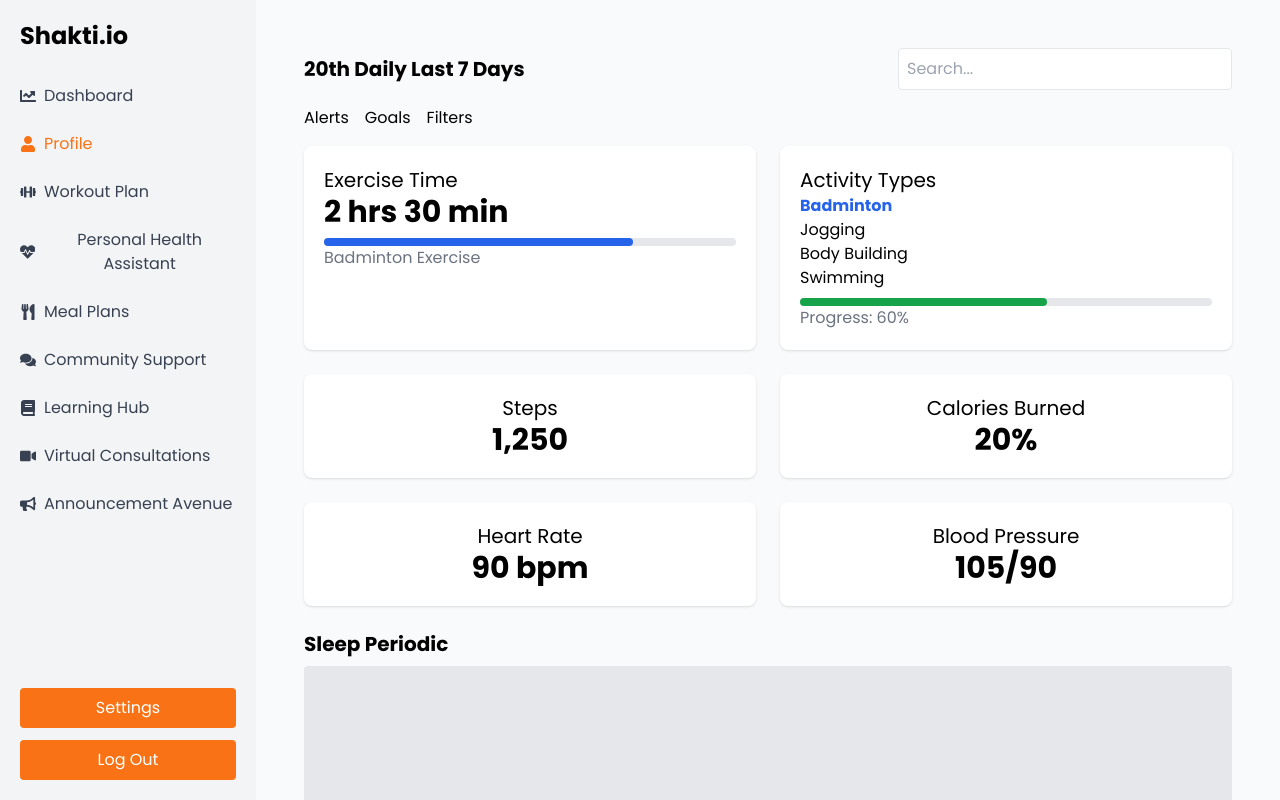
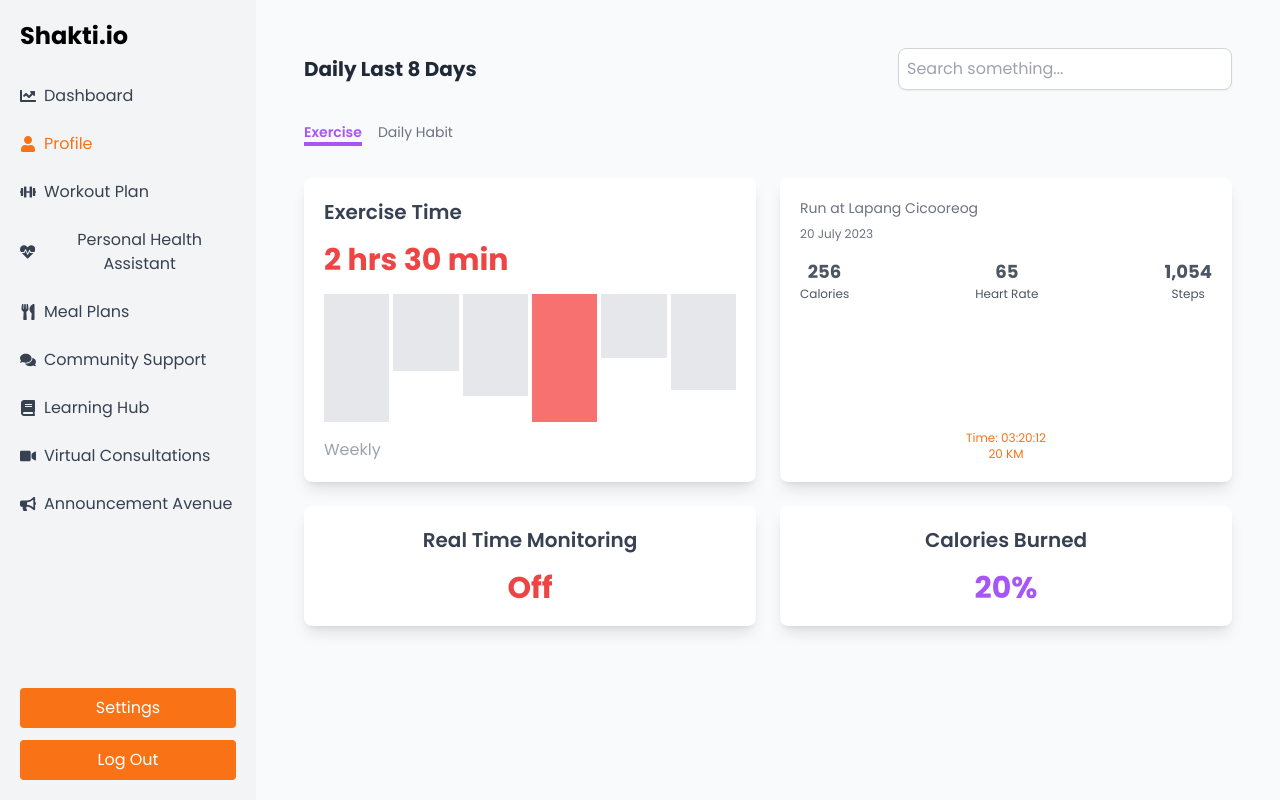
Before and after one commit to Adnan-The-Coder/web-app-full-stack-ai-integrated-fitness, a Next.js app: page /Dashboard in a window 1280 px wide. Both pictures are taken after a click on the button "Dashboard". Shown: the top 800 px of the page. Built offline with nearby package versions, Linux system fonts and the light colour scheme; no server answers.

Commit message:
feat: Modify design of Dashboard with interactive elements

```diff
--- a/components/DashboardContents/Dashboard.Content.tsx
+++ b/components/DashboardContents/Dashboard.Content.tsx
@@ -1,93 +1,148 @@
-import React from 'react';
+import React, { useState } from 'react';
 
-const DashboardContent = () => (
-  <section className="p-6">
+const DashboardContent = () => {
+  const [activeTab, setActiveTab] = useState('Exercise');
+
+  return (
+    <section className="p-6 bg-gray-50 min-h-screen">
       {/* Date Indicator and Search Bar */}
-    <div className="flex justify-between items-center mb-4">
-      <div className="text-xl font-bold">20th Daily Last 7 Days</div>
+      <div className="flex justify-between items-center mb-8">
+        <div className="text-xl font-bold text-gray-800">Daily Last 8 Days</div>
         <input
           type="text"
-        placeholder="Search..."
-        className="border p-2 rounded"
+          placeholder="Search something..."
+          className="border border-gray-300 p-2 rounded-lg shadow-sm focus:outline-none focus:ring-2 focus:ring-purple-500"
         />
       </div>
 
-    {/* Tabs for Alerts, Goals, Filters */}
-    <div className="mb-4">
-      <ul className="flex space-x-4">
-        <li className="cursor-pointer">Alerts</li>
-        <li className="cursor-pointer">Goals</li>
-        <li className="cursor-pointer">Filters</li>
+      {/* Tabs for Exercise and Daily Habit */}
+      <div className="mb-8">
+        <ul className="flex space-x-4 text-gray-500 text-sm">
+          <li
+            className={`cursor-pointer ${activeTab === 'Exercise' ? 'border-b-4 border-purple-500 text-purple-500 font-semibold' : ''}`}
+            onClick={() => setActiveTab('Exercise')}
+          >
+            Exercise
+          </li>
+          <li
+            className={`cursor-pointer ${activeTab === 'Daily Habit' ? 'border-b-4 border-purple-500 text-purple-500 font-semibold' : ''}`}
+            onClick={() => setActiveTab('Daily Habit')}
+          >
+            Daily Habit
+          </li>
         </ul>
       </div>
 
       {/* Main Statistics Section */}
       <div className="grid grid-cols-1 md:grid-cols-2 gap-6">
+        {activeTab === 'Exercise' && (
+          <>
             {/* Exercise Time */}
-      <div className="bg-white p-5 rounded-lg shadow">
-        <h3 className="text-xl">Exercise Time</h3>
-        <p className="text-3xl font-bold">2 hrs 30 min</p>
-        {/* Example Bar Chart Placeholder */}
-        <div className="bg-gray-200 h-2 w-full mt-2 rounded">
-          <div className="bg-blue-600 h-2 w-3/4 rounded"></div>
+            <div className="bg-white p-5 rounded-lg shadow-lg">
+              <h3 className="text-xl text-gray-700 font-semibold">Exercise Time</h3>
+              <p className="text-3xl font-bold text-red-500 mt-4">2 hrs 30 min</p>
+              {/* Example Bar Chart */}
+              <div className="mt-4">
+                <div className="h-32 flex space-x-1">
+                  <div className="bg-gray-200 w-1/6 h-full"></div>
+                  <div className="bg-gray-200 w-1/6 h-3/5"></div>
+                  <div className="bg-gray-200 w-1/6 h-4/5"></div>
+                  <div className="bg-red-400 w-1/6 h-full"></div>
+                  <div className="bg-gray-200 w-1/6 h-2/4"></div>
+                  <div className="bg-gray-200 w-1/6 h-3/4"></div>
                 </div>
-        <span className="text-gray-500">Badminton Exercise</span>
+              </div>
+              <span className="text-gray-400 block mt-4">Weekly</span>
             </div>
 
-      {/* Activity Types */}
-      <div className="bg-white p-5 rounded-lg shadow">
-        <h3 className="text-xl">Activity Types</h3>
-        <ul>
-          <li className="font-bold text-blue-600">Badminton</li>
-          <li>Jogging</li>
-          <li>Body Building</li>
-          <li>Swimming</li>
-        </ul>
-        <div className="bg-gray-200 h-2 w-full mt-2 rounded">
-          <div className="bg-green-600 h-2 w-3/5 rounded"></div>
+            {/* Running Info */}
+            <div className="bg-white p-5 rounded-lg shadow-lg relative flex flex-col justify-between">
+              <div>
+                <h3 className="text-sm text-gray-500 mb-2">Run at Lapang Cicooreog</h3>
+                <p className="text-gray-500 text-xs mb-4">20 July 2023</p>
+                <div className="flex justify-between text-center text-gray-600 mb-4">
+                  <div>
+                    <p className="font-bold text-lg">256</p>
+                    <p className="text-xs">Calories</p>
                   </div>
-        <span className="text-gray-500">Progress: 60%</span>
+                  <div>
+                    <p className="font-bold text-lg">65</p>
+                    <p className="text-xs">Heart Rate</p>
+                  </div>
+                  <div>
+                    <p className="font-bold text-lg">1,054</p>
+                    <p className="text-xs">Steps</p>
+                  </div>
+                </div>
+              </div>
+              <div className="text-center text-orange-500">
+                <p className="text-xs">Time: 03:20:12</p>
+                <p className="text-xs">20 KM</p>
+              </div>
             </div>
 
-      {/* Steps */}
-      <div className="bg-white p-5 rounded-lg shadow text-center">
-        <h3 className="text-xl">Steps</h3>
-        <p className="text-3xl font-bold">1,250</p>
+            {/* Real Time Monitoring */}
+            <div className="bg-white p-5 rounded-lg shadow-lg text-center">
+              <h3 className="text-xl text-gray-700 font-semibold">Real Time Monitoring</h3>
+              <p className="text-3xl font-bold text-red-500 mt-4">Off</p>
             </div>
 
             {/* Calories Burned */}
-      <div className="bg-white p-5 rounded-lg shadow text-center">
-        <h3 className="text-xl">Calories Burned</h3>
-        <p className="text-3xl font-bold">20%</p>
+            <div className="bg-white p-5 rounded-lg shadow-lg text-center">
+              <h3 className="text-xl text-gray-700 font-semibold">Calories Burned</h3>
+              <p className="text-3xl font-bold text-purple-500 mt-4">20%</p>
+            </div>
+          </>
+        )}
+
+        {activeTab === 'Daily Habit' && (
+          <>
+            {/* Home Workouts */}
+            <div className="bg-white p-5 rounded-lg shadow-lg">
+              <h3 className="text-xl text-gray-700 font-semibold">Home Workouts</h3>
+              <ul className="mt-4 space-y-4">
+                <li className="flex justify-between items-center">
+                  <p>Plank</p>
+                  <span className="text-gray-400">30 Minutes</span>
+                </li>
+                <li className="flex justify-between items-center">
+                  <p>Squats</p>
+                  <span className="text-gray-400">20x</span>
+                </li>
+                <li className="flex justify-between items-center">
+                  <p>Push Ups</p>
+                  <span className="text-gray-400">10x</span>
+                </li>
+                <li className="flex justify-between items-center">
+                  <p>Sit Ups</p>
+                  <span className="text-gray-400">40x</span>
+                </li>
+                <li className="flex justify-between items-center">
+                  <p>Jumping</p>
+                  <span className="text-gray-400">40x</span>
+                </li>
+              </ul>
             </div>
 
-      {/* Heart Rate */}
-      <div className="bg-white p-5 rounded-lg shadow text-center">
-        <h3 className="text-xl">Heart Rate</h3>
-        <p className="text-3xl font-bold">90 bpm</p>
+            {/* Popular Classes */}
+            <div className="bg-white p-5 rounded-lg shadow-lg">
+              <h3 className="text-xl text-gray-700 font-semibold">Popular Classes</h3>
+              <div className="flex items-center mt-4">
+                <div className="w-16 h-16 bg-yellow-200 rounded-full flex justify-center items-center">
+                  {/* Placeholder for Icon */}
+                  <span className="text-2xl">🚴‍♀️</span>
                 </div>
-
-      {/* Blood Pressure */}
-      <div className="bg-white p-5 rounded-lg shadow text-center">
-        <h3 className="text-xl">Blood Pressure</h3>
-        <p className="text-3xl font-bold">105/90</p>
+                <div className="ml-4">
+                  <h4 className="text-lg font-bold text-gray-700">Cycling Sport</h4>
+                  <p className="text-gray-500 text-sm">Cycling helps burn calories and increases metabolism.</p>
                 </div>
               </div>
-
-    {/* Right-Side Panel */}
-    <div className="mt-6">
-      <h3 className="text-xl font-bold">Sleep Periodic</h3>
-      {/* Example Sleep Graph Placeholder */}
-      <div className="bg-gray-200 h-40 rounded mt-2"></div>
-      <p className="text-red-500">Sleep Irregularity Detected!</p>
-
-      <h3 className="text-xl font-bold mt-4">AI Suggestions</h3>
-      <p>Pillow Improvement: Consider changing your pillows for better sleep quality.</p>
-
-      <h3 className="text-xl font-bold mt-4">Consultations</h3>
-      <p>Scheduled Consultation: 21 Nov, Monday 08am - 09am</p>
+            </div>
+          </>
+        )}
       </div>
     </section>
   );
+};
 
 export default DashboardContent;
```
Lines whose indentation alone changed are shown as unchanged.
